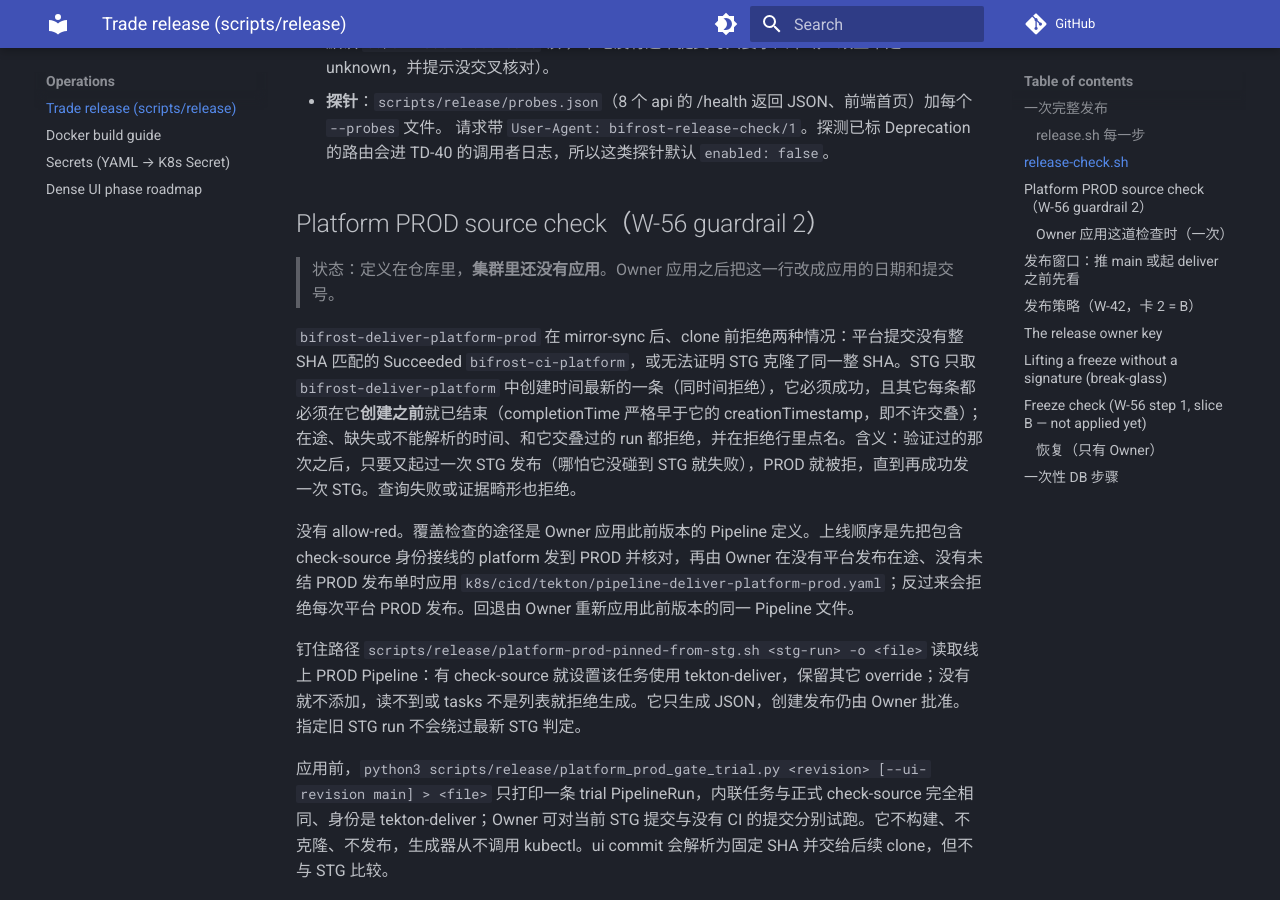
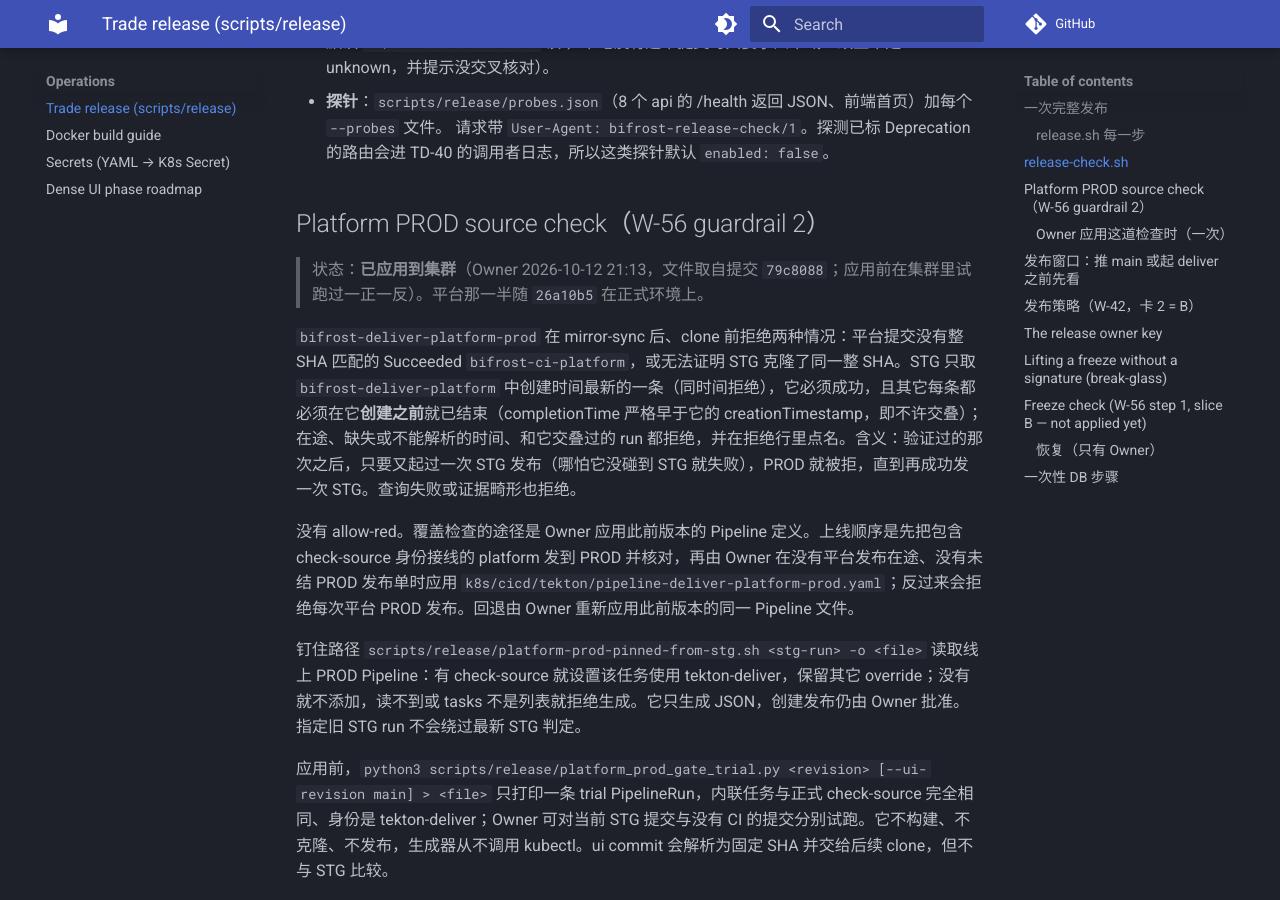
Before and after one commit to weitingzhao/bifrost-trade-infra, an MkDocs documentation site: the page built from docs/RELEASE.md, in a window 1280 px wide and 900 px high, scrolled down 2897 px. Built offline with MkDocs 1.6.1 and Material for MkDocs 9.7.7, drawn with Linux system fonts in a browser that asks for light colours; comment, search, counter and statistics services are not loaded.

Commit message:
docs(work): guardrail 2 is applied — the production platform pipeline checks CI and the STG commit; what the trial run caught (W-56)
The Owner applied the pipeline definition at 21:13 (file from 79c8088); the live definitions equal main's,
17 of 17. Before that, his trial run caught a defect no test, review or read-only run against real objects
had reached: a connection flag that made kubectl in the pod ignore the in-cluster identity. Lesson 115;
Codex's two-round confirmation of the fix (review 139) archived.

Work: W-56

Co-Authored-By: Claude Opus 5.5 <noreply@anthropic.com>
Claude-Session: local_4a4cc96c-2607-4ed7-896d-9f9429571ab4
Claude-Transcript: 410c3a42-993b-4aa7-a3e0-4a9b537c8c02
Change-Id: I92082e18fe501f6817deb4207d6da85b80042078
Work: W-56

```diff
--- a/docs/RELEASE.md
+++ b/docs/RELEASE.md
@@ -88,7 +88,7 @@ scripts/release/release-check.sh diff old.json new.json --allow <file>
 
 ## Platform PROD source check（W-56 guardrail 2）
 
-> 状态：定义在仓库里，**集群里还没有应用**。Owner 应用之后把这一行改成应用的日期和提交号。
+> 状态：**已应用到集群**（Owner 2026-10-12 21:13，文件取自提交 `79c8088`；应用前在集群里试跑过一正一反）。平台那一半随 `26a10b5` 在正式环境上。
 
 `bifrost-deliver-platform-prod` 在 mirror-sync 后、clone 前拒绝两种情况：平台提交没有整 SHA 匹配的 Succeeded `bifrost-ci-platform`，或无法证明 STG 克隆了同一整 SHA。STG 只取 `bifrost-deliver-platform` 中创建时间最新的一条（同时间拒绝），它必须成功，且其它每条都必须在它**创建之前**就已结束（completionTime 严格早于它的 creationTimestamp，即不许交叠）；在途、缺失或不能解析的时间、和它交叠过的 run 都拒绝，并在拒绝行里点名。含义：验证过的那次之后，只要又起过一次 STG 发布（哪怕它没碰到 STG 就失败），PROD 就被拒，直到再成功发一次 STG。查询失败或证据畸形也拒绝。
 
```
Also changed, not shown: agent-config/WORK.md (+1 -0 lines), agent-config/work/multi-agent/LESSONS-from-practice.md (+1 -0 lines), agent-config/work/multi-agent/reviews/codex-2026-10-12-review139-guard2-in-cluster-fix.md (added, +18 -0 lines).
